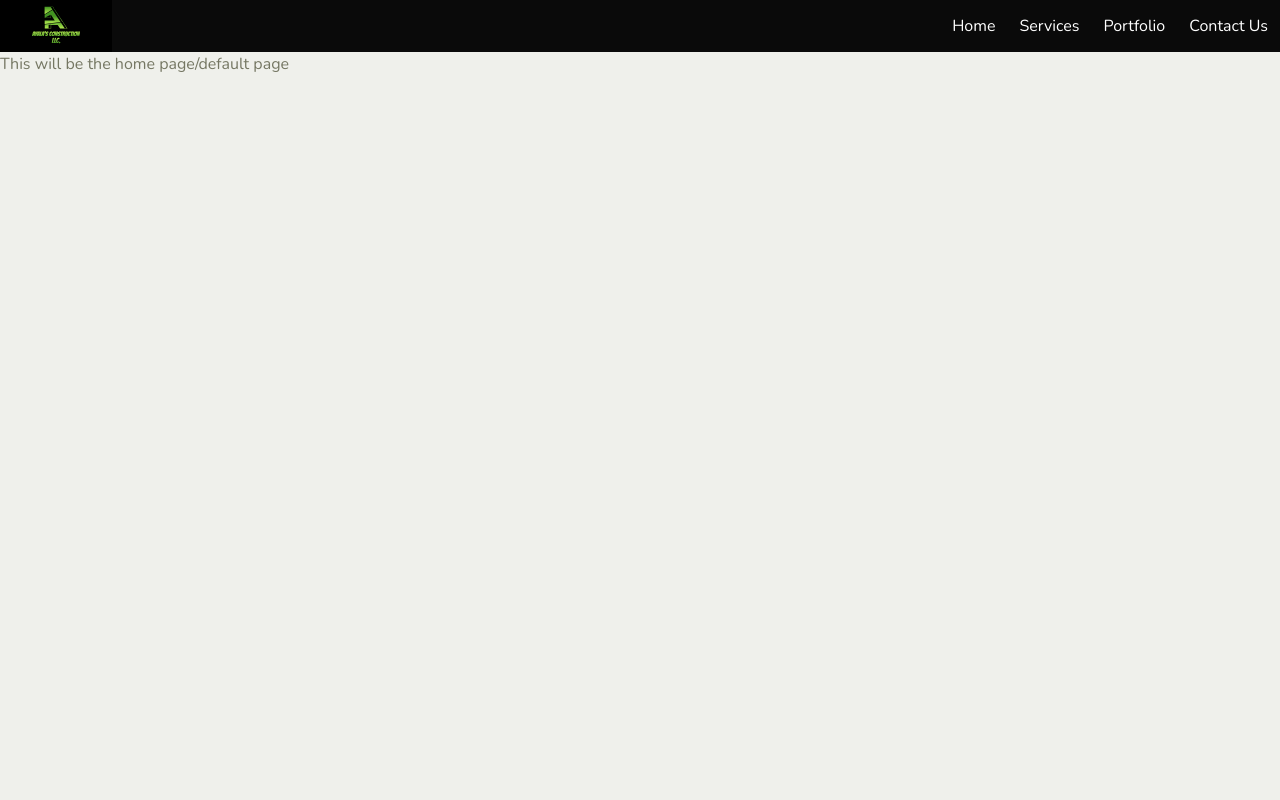
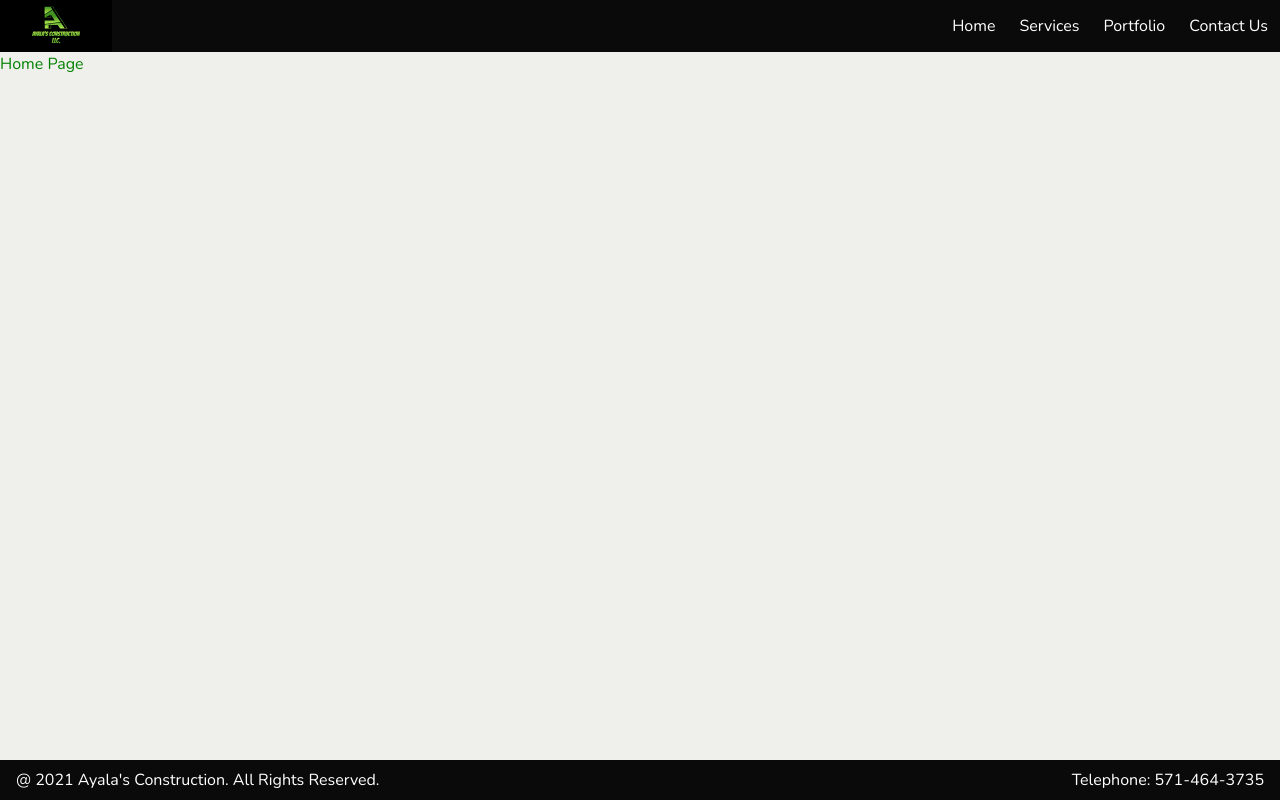
Before and after one commit to Nihaprezz/ayalasconstruction, a React (Create React App) app: page / in a window 1280 px wide. Built offline with nearby package versions, Linux system fonts and the light colour scheme.

Commit message:
Basic footer added

```diff
--- a/src/App.scss
+++ b/src/App.scss
@@ -28,6 +28,13 @@ $control-border-width: 2px;
 $input-border-color: transparent;
 $input-shadow: none;
 
+//Container Div
+.App {
+    min-height: 100vh;
+    .App-Container {
+        padding-bottom: 2.5rem;
+    }
+}
 // Import only what you need from Bulma
 @import '../node_modules/bulma/sass/utilities/_all.sass';
 @import '../node_modules/bulma/sass/base/_all.sass';
--- a/src/App.tsx
+++ b/src/App.tsx
@@ -5,6 +5,8 @@ import {
   Route,
 } from "react-router-dom";
 import {Header} from "./components/Header";
+import {Home} from "./pages/Home";
+import {Footer} from "./components/Footer";
 import "./App.scss";
 
 const App: React.FunctionComponent = () => {
@@ -13,16 +15,22 @@ const App: React.FunctionComponent = () => {
       <Router>
         <Header />
         <Switch>
-          <Route path="/about">
-            <div>This will be the about page</div>
-          </Route>
-          <Route path="/users">
-            <div>This will be the users page</div>
-          </Route>
-          <Route path="/">
-            <div>This will be the home page/default page</div>
-          </Route>
+          <div className="App-Container">
+            <Route exact path="/">
+              <Home/>
+            </Route>
+            <Route path="/services">
+            < div>This will be the services page</div>
+            </Route>
+            <Route path="/portfolio">
+              <div>This will be the portfolio page</div>
+            </Route>
+            <Route path="/contact">
+              <div>This will be the contact page</div>
+            </Route>
+          </div>
         </Switch>
+        <Footer/>
       </Router>
     </div>
   );
--- /dev/null
+++ b/src/components/Footer.tsx
@@ -0,0 +1,17 @@
+import React from "react";
+import "../styles/footer.scss"
+
+export const Footer: React.FunctionComponent = () => {
+    const currentYear = new Date().getFullYear();
+
+    return (
+        <footer className="footer">
+            <div className="content">
+                <p>@ {currentYear} Ayala's Construction. All Rights Reserved.</p>
+            </div>
+            <div className="content">
+                <p>Telephone: 571-464-3735</p>
+            </div>
+        </footer>
+    )
+}
--- /dev/null
+++ b/src/pages/Home.tsx
@@ -0,0 +1,10 @@
+import React from "react";
+import "../styles/home.scss";
+
+export const Home: React.FunctionComponent = () => {
+    return (
+        <div className="main-home-page">
+            <h1>Home Page</h1>
+        </div>
+    )
+};
--- a/src/styles/colors.scss
+++ b/src/styles/colors.scss
@@ -1 +1,2 @@
 // Main Colors
+$black: #0a0a0a;
--- /dev/null
+++ b/src/styles/footer.scss
@@ -0,0 +1,17 @@
+@import "colors";
+
+.footer {
+    position: absolute;
+    bottom: 0;
+    width: 100%;
+    height: 2.5rem;
+    background: $black;
+    color: white;
+    display: flex;
+    justify-content: space-between;
+    align-items: center;
+
+    .content {
+        padding: 0 1rem;
+    }
+}
--- /dev/null
+++ b/src/styles/home.scss
@@ -0,0 +1,3 @@
+.main-home-page {
+    color: green;
+}
```
